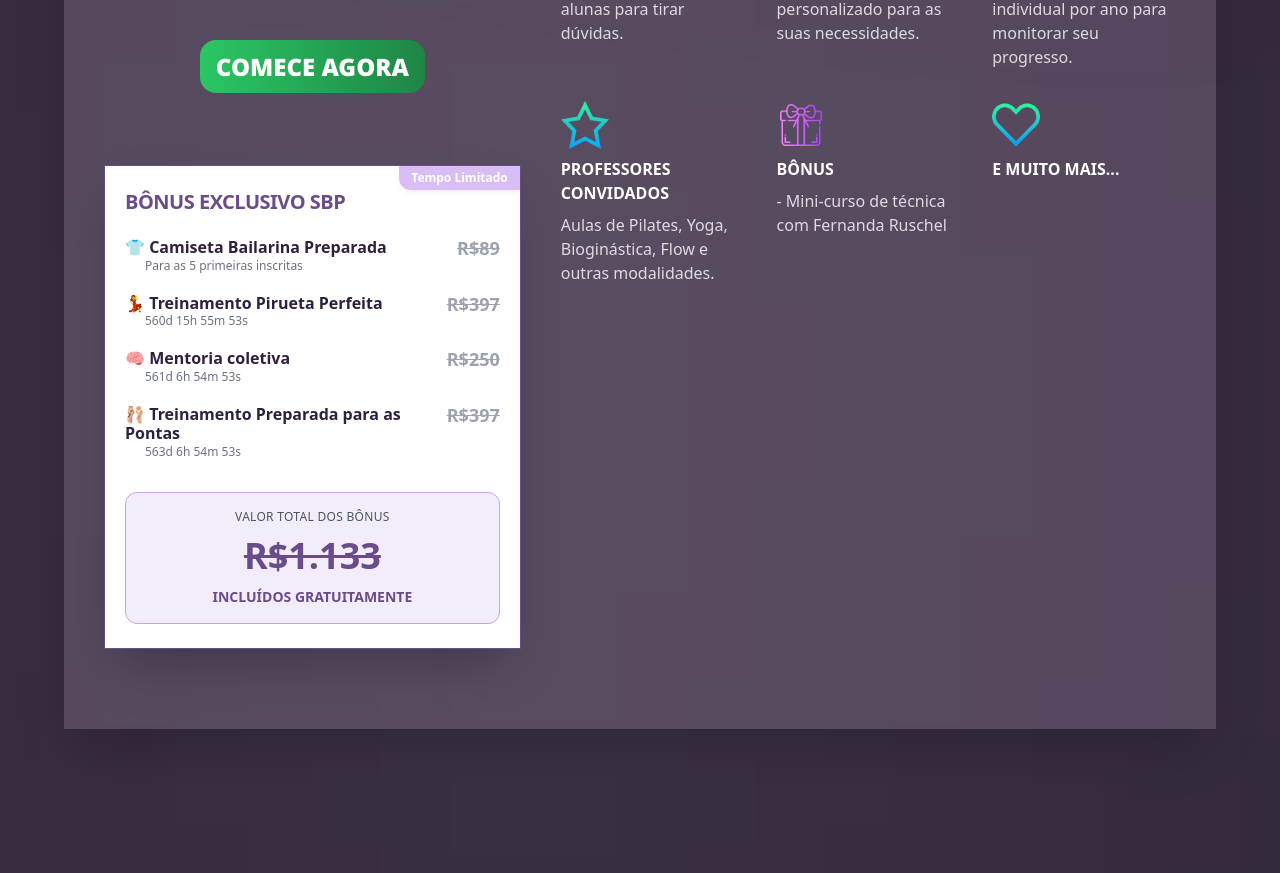
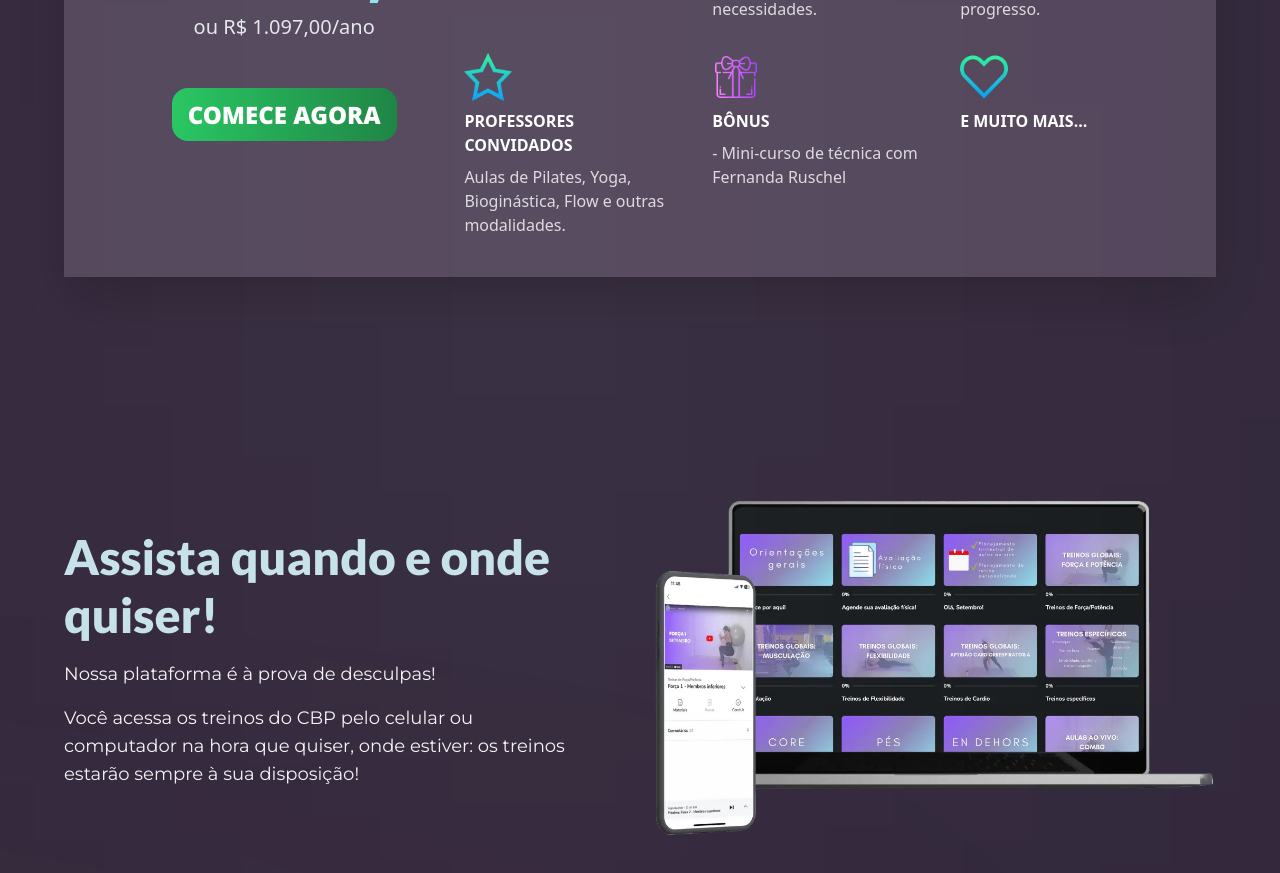
Before and after one commit to rubemputtini/bailarina-preparada-web, a React (Vite) app: page / in a window 1280 px wide. Shown: the part 2620-3493 px from the top of the page. Built offline with nearby package versions, Linux system fonts and the light colour scheme; a web font is replaced by a local one.

Commit message:
change: remove bonus

```diff
--- a/src/components/BonusTimer.jsx
+++ /dev/null
@@ -1,98 +0,0 @@
-import { useEffect, useState } from "react";
-
-const formatCountdown = (deadline) => {
-    const now = new Date();
-    const end = new Date(deadline);
-    const diff = end - now;
-
-    if (diff <= 0) return "Expirado";
-
-    const totalSeconds = Math.floor(diff / 1000);
-    const days = Math.floor(totalSeconds / (3600 * 24));
-    const hours = Math.floor((totalSeconds % (3600 * 24)) / 3600);
-    const minutes = Math.floor((totalSeconds % 3600) / 60);
-    const seconds = totalSeconds % 60;
-
-    if (days > 0) return `${days}d ${hours}h ${minutes}m ${seconds}s`;
-    if (hours > 0) return `${hours}h ${minutes}m ${seconds}s`;
-    return `${minutes}m ${seconds}s`;
-};
-
-const BonusTimer = () => {
-    const [countdowns, setCountdowns] = useState({
-        pirueta: "",
-        mentoria: "",
-        pontas: "",
-    });
-
-    useEffect(() => {
-        const interval = setInterval(() => {
-            setCountdowns({
-                pirueta: formatCountdown("2025-03-31T09:00:00"),
-                mentoria: formatCountdown("2025-03-31T23:59:00"),
-                pontas: formatCountdown("2025-04-02T23:59:00"),
-            });
-        }, 1000);
-        return () => clearInterval(interval);
-    }, []);
-
-    return (
-        <div className="relative bg-white border border-[#6B4C8A] px-5 py-6 text-[#2D213F] shadow-2xl w-full max-w-[440px] md:mx-0 my-10">
-            <span className="absolute top-0 right-0 bg-[#b680ec] text-white text-xs font-bold px-3 py-1 rounded-bl-xl shadow-md animate-pulse">
-                Tempo Limitado
-            </span>
-
-            <div className="flex items-center gap-3 mb-6 mt-3 md:mt-0">
-                <h3 className="text-lg md:text-xl font-extrabold text-[#6B4C8A] uppercase tracking-tight">
-                    Bônus Exclusivo SBP
-                </h3>
-            </div>
-
-            <ul className="space-y-5 text-sm md:text-base font-medium leading-snug">
-                <li className="flex flex-col sm:flex-row sm:justify-between gap-1">
-                    <div>
-                        👕 <span className="font-semibold">Camiseta Bailarina Preparada</span>
-                        <p className="text-xs text-gray-500 ml-5">Para as 5 primeiras inscritas</p>
-                    </div>
-                    <span className="text-lg text-gray-400 font-bold line-through mt-1 sm:mt-0 whitespace-nowrap">R$89</span>
-                </li>
-
-                <li className="flex flex-col sm:flex-row sm:justify-between gap-1">
-                    <div>
-                        💃 <span className="font-semibold">Treinamento Pirueta Perfeita</span>
-                        <p className="text-xs text-gray-500 ml-5">{countdowns.pirueta}</p>
-                    </div>
-                    <span className="text-lg text-gray-400 font-bold line-through mt-1 sm:mt-0 whitespace-nowrap">R$397</span>
-                </li>
-
-                <li className="flex flex-col sm:flex-row sm:justify-between gap-1">
-                    <div>
-                        🧠 <span className="font-semibold">Mentoria coletiva</span>
-                        <p className="text-xs text-gray-500 ml-5">{countdowns.mentoria}</p>
-                    </div>
-                    <span className="text-lg text-gray-400 font-bold line-through mt-1 sm:mt-0 whitespace-nowrap">R$250</span>
-                </li>
-
-                <li className="flex flex-col sm:flex-row sm:justify-between gap-1">
-                    <div>
-                        🩰 <span className="font-semibold">Treinamento Preparada para as Pontas</span>
-                        <p className="text-xs text-gray-500 ml-5">{countdowns.pontas}</p>
-                    </div>
-                    <span className="text-lg text-gray-400 font-bold line-through mt-1 sm:mt-0 whitespace-nowrap">R$397</span>
-                </li>
-            </ul>
-
-            <div className="bg-[#F2ECFB] mt-8 p-4 rounded-xl text-center border border-[#C7A4E4]">
-                <p className="text-xs text-gray-600 uppercase tracking-wide mb-1">
-                    Valor total dos bônus
-                </p>
-                <p className="text-2xl md:text-3xl font-extrabold text-[#6B4C8A]">
-                    <span className="line-through">R$1.133 </span>
-                    <span className="text-sm font-semibold block mt-1">INCLUÍDOS GRATUITAMENTE</span>
-                </p>
-            </div>
-        </div>
-    );
-};
-
-export default BonusTimer;
--- a/src/constants/index.js
+++ b/src/constants/index.js
@@ -4,7 +4,7 @@ import { depoimento2, depoimento3, depoimento4, depoimentoAndreza, depoimentoLet
 export const navLinks = [
     { href: "https://hotmart.com/pt-br/club/clube-bailarina-preparada", label: "Área do Aluno"},
     { href: "https://wa.me/351914793862", label: "Está com dúvida?", imgURL: whatsapp},
-    { href: "https://pay.hotmart.com/R46545109G?off=tnqkr0ch", label: "Hotmart"},
+    { href: "https://pay.hotmart.com/R46545109G", label: "Hotmart"},
 ];
 
 export const statistics = [
--- a/src/sections/CTA.jsx
+++ b/src/sections/CTA.jsx
@@ -1,17 +1,13 @@
 import { aulas, avaliacoes, bonus, especificos, globais, outros, plano, professores, suporte } from "../assets/icons";
-import BonusTimer from "../components/BonusTimer";
 import { navLinks } from "../constants";
 
 const CTA = () => {
     return (
         <section className="bg-[#504359] shadow-2xl">
-            <div className="flex flex-col lg:flex-row justify-between gap-10 p-10 mx-auto max-w-screen-xl">
-
-                <div className="w-full lg:max-w-md flex flex-col justify-start">
-                    <div className="mb-8 lg:mb-12">
-                        <h2 className="text-3xl md:text-4xl tracking-tight font-extrabold text-white font-lato italic">
-                            Seja uma Bailarina Preparada por apenas:
-                        </h2>
+            <div className="flex flex-col xl:flex-row place-items-center p-10 mx-auto max-w-screen-xl">
+                <div className="max-w-screen-md mb-8 lg:mb-16">
+                    <div className="mb-8 lg:mb-16">
+                        <h2 className="text-3xl md:text-4xl tracking-tight font-extrabold text-white font-lato italic">Seja uma Bailarina Preparada por apenas:</h2>
                     </div>
 
                     <div className="flex justify-center items-center">
@@ -33,10 +29,6 @@ const CTA = () => {
                         >
                             COMECE AGORA
                         </a>
-                    </div>
-
-                    <div className="mt-8">
-                        <BonusTimer />
                     </div>
                 </div>
 
```
